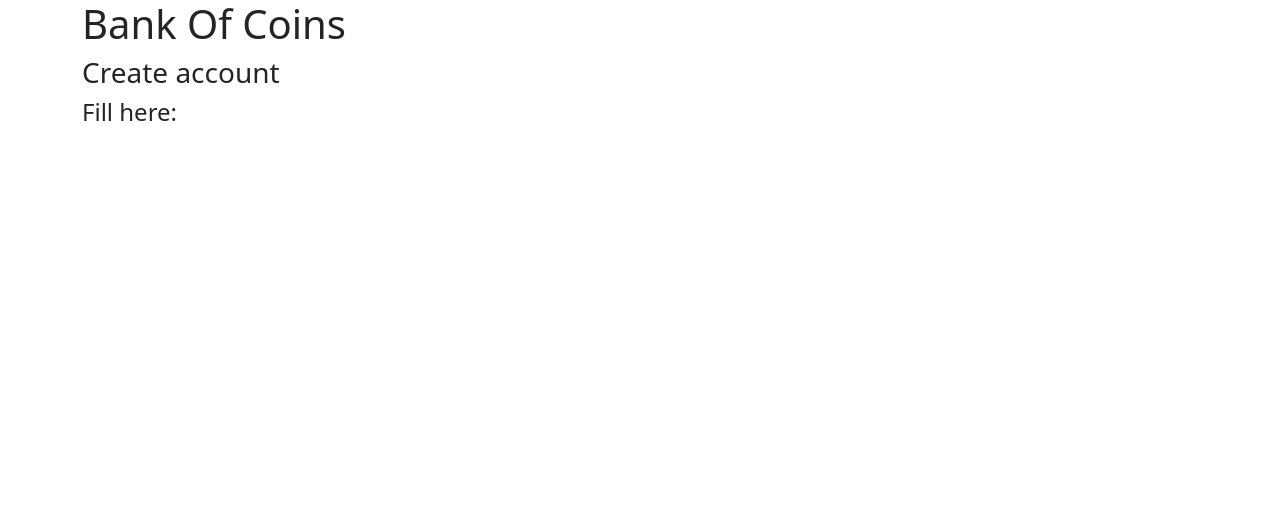
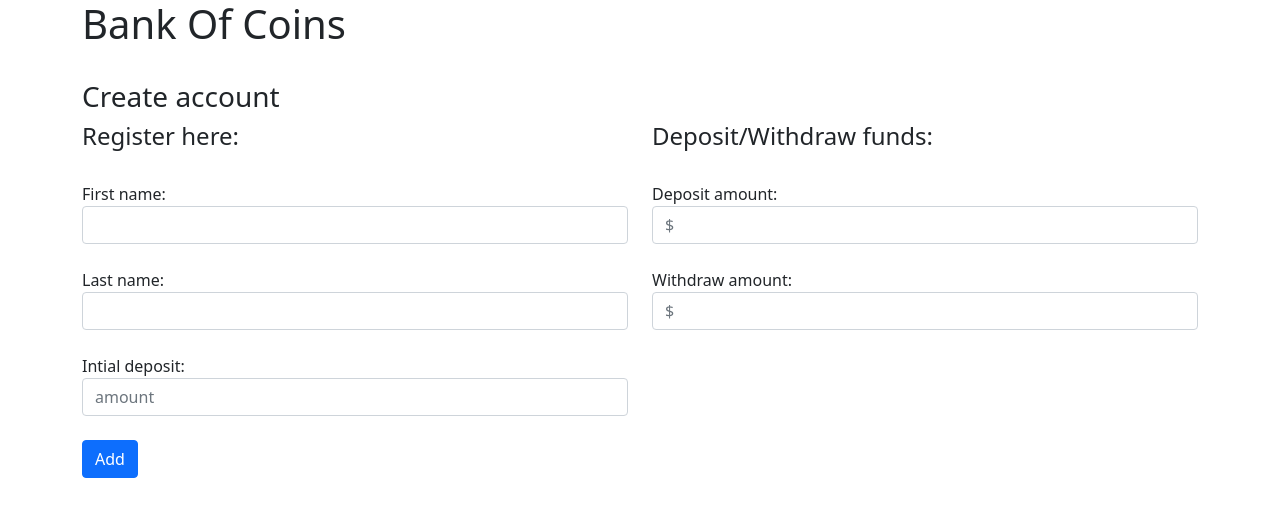
Before and after one commit to Cian747/bank-account, a plain HTML site: page index.html in a window 1280 px wide. Drawn offline with Linux system fonts and the light colour scheme.

Commit message:
added form

```diff
--- a/index.html
+++ b/index.html
@@ -12,13 +12,43 @@
 </head>
 <body>
     <div class="container">
-      <h1>Bank Of Coins</h1>
+      <h1>Bank Of Coins</h1><br>
       <h3>Create account</h3>
       <div class="row">
         <div class="col-md-6">
-          <h4>Fill here:</h4>
+          <h4>Register here:</h4><br>
           <form id="account">
+            <div class="form-group">
+              <label for="first-name">First name:</label>
+              <input type="text" class="form-control" id="f-name" placeholder="" autocomplete="on" required>
+            </div>
+            <br>
+            <div class="form-group">
+              <label for="last-name">Last name:</label>
+              <input type="text" class="form-control" id="l-name" placeholder="" autocomplete="on" required>
+            </div>
+            <br>
+            <div class="form-group">
+              <label for="intial-deposit">Intial deposit:</label>
+              <input type="text" class="form-control" id="intial-amount" placeholder="amount" required>
+            </div>
+            <br>
+            <button type="submit" class="btn btn-primary">Add</button>
+          </form>
+        </div>
 
+        <div class="col-md-6">
+          <h4>Deposit/Withdraw funds:</h4><br>
+          <form id="funds">
+            <div class="form-group">
+              <label for="deposit">Deposit amount:</label>
+              <input type="text" class="form-control" id="deposit" placeholder="$" required>
+            </div>
+            <br>
+            <div class="form-group">
+              <label for="withdraw">Withdraw amount:</label>
+              <input type="text" class="form-control" id="withdraw" placeholder="$" required>
+            </div>
           </form>
         </div>
       </div>
```
